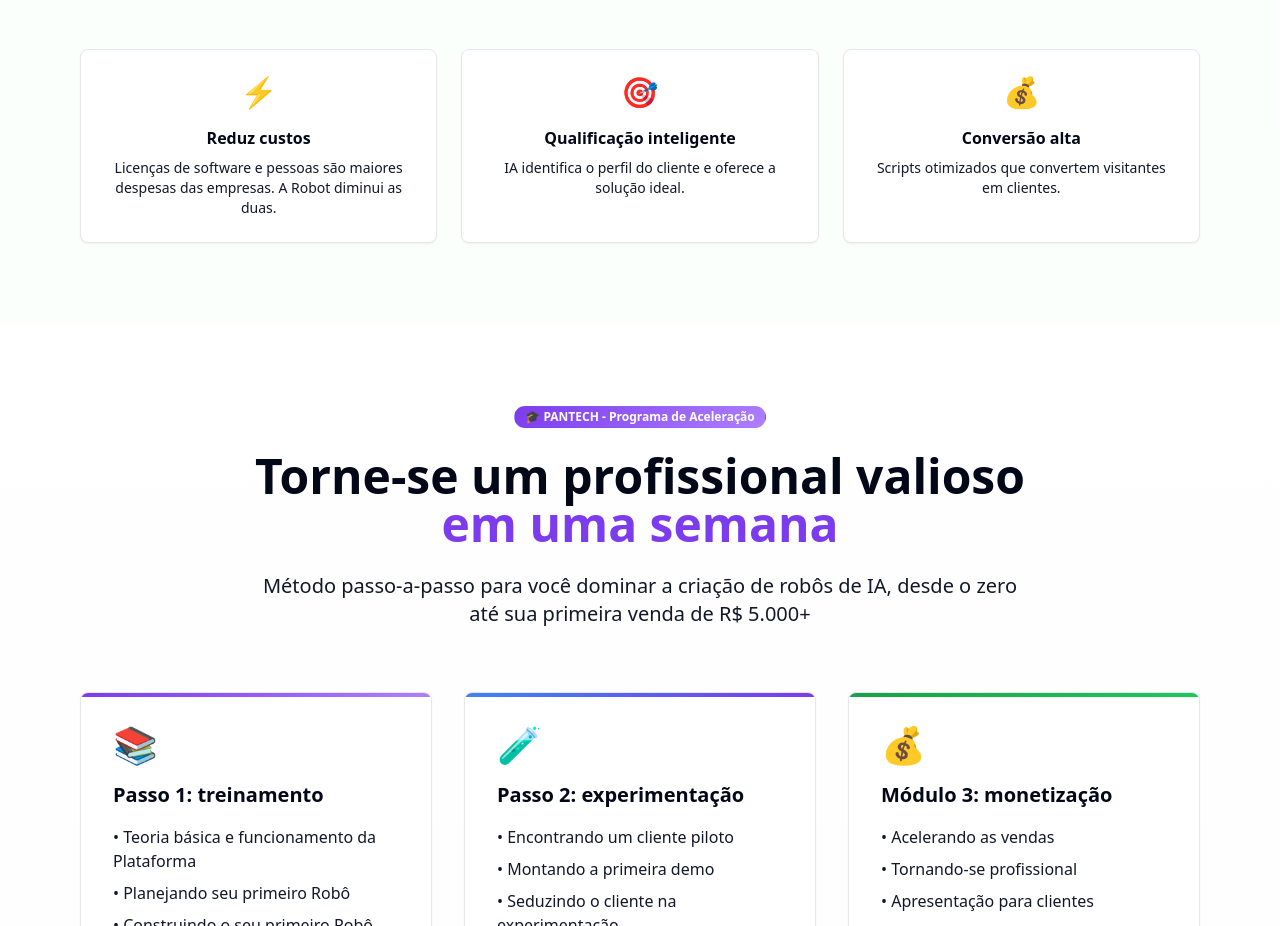
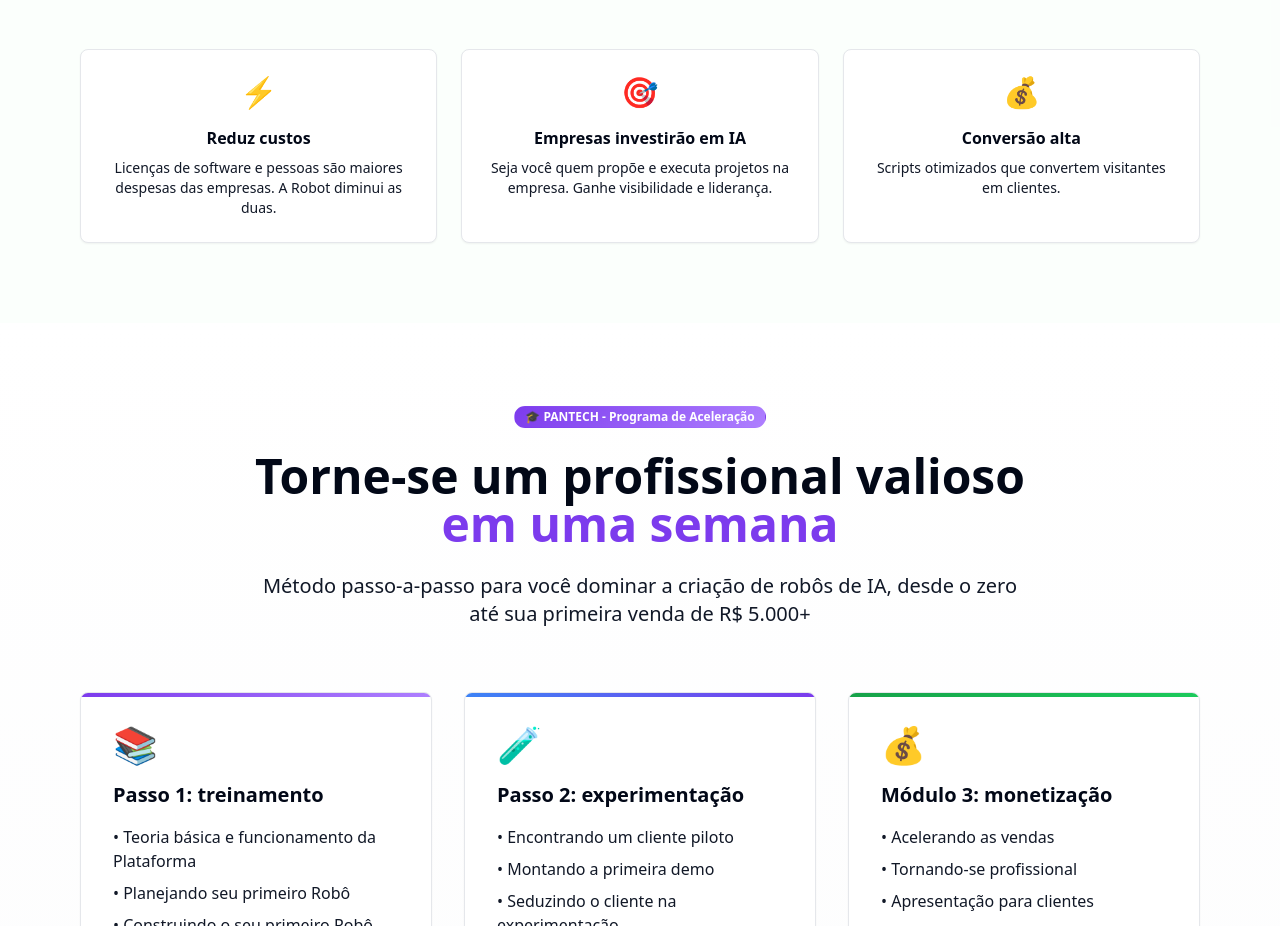
Before and after one commit to ivangorski/robo-mentor-launch, a React (Vite) app: page / in a window 1280 px wide. Shown: the part 3684-4610 px from the top of the page. Built offline with nearby package versions, Linux system fonts and the light colour scheme.

Commit message:
Update card text and subtitle

```diff
--- a/src/components/WhatsAppDemo.tsx
+++ b/src/components/WhatsAppDemo.tsx
@@ -105,9 +105,9 @@ const WhatsAppDemo = () => {
 
           <Card className="p-6 text-center">
             <div className="text-3xl mb-4">🎯</div>
-            <h4 className="font-bold mb-2">Qualificação inteligente</h4>
+            <h4 className="font-bold mb-2">Empresas investirão em IA</h4>
             <p className="text-sm text-muted-foreground">
-              IA identifica o perfil do cliente e oferece a solução ideal.
+              Seja você quem propõe e executa projetos na empresa. Ganhe visibilidade e liderança.
             </p>
           </Card>
 
```
